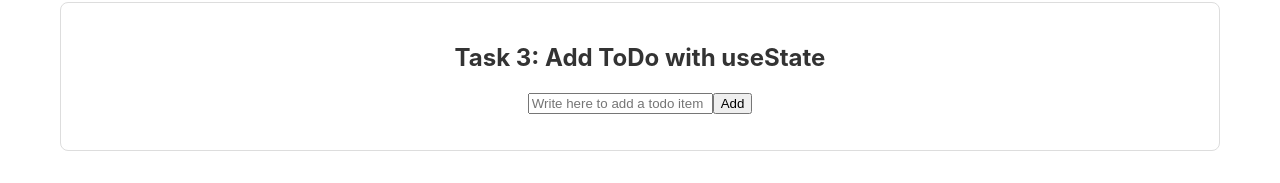
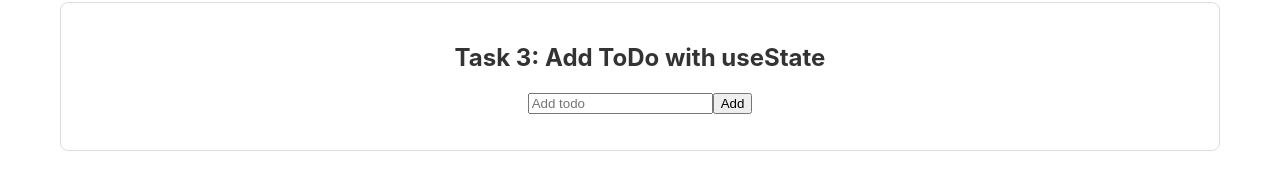
Before and after one commit to jacowci61/node.js-pre-training-course-clone, a React (Create React App) app in the folder React-CSS/react-todo-app/: page /task-03 in a window 1280 px wide. Shown: the part 98-281 px from the top of the page. Built offline with nearby package versions, Linux system fonts and the light colour scheme.

Commit message:
Fix small typo in react task n3

```diff
--- a/React-CSS/react-todo-app/src/solutions/task-03/AddToDo.tsx
+++ b/React-CSS/react-todo-app/src/solutions/task-03/AddToDo.tsx
@@ -7,7 +7,7 @@ export const AddToDo: React.FC = () => {
   const [todos, setTodos] = useState<Todo[]>([]);
   return (
     <div>
-    <input placeholder="Write here to add a todo item"
+    <input placeholder="Add todo"
      value={inputValue} onChange={(e) => setInputValue(e.target.value)} />
     <button onClick={() => {
       if (inputValue.trim() === '') return;
```
